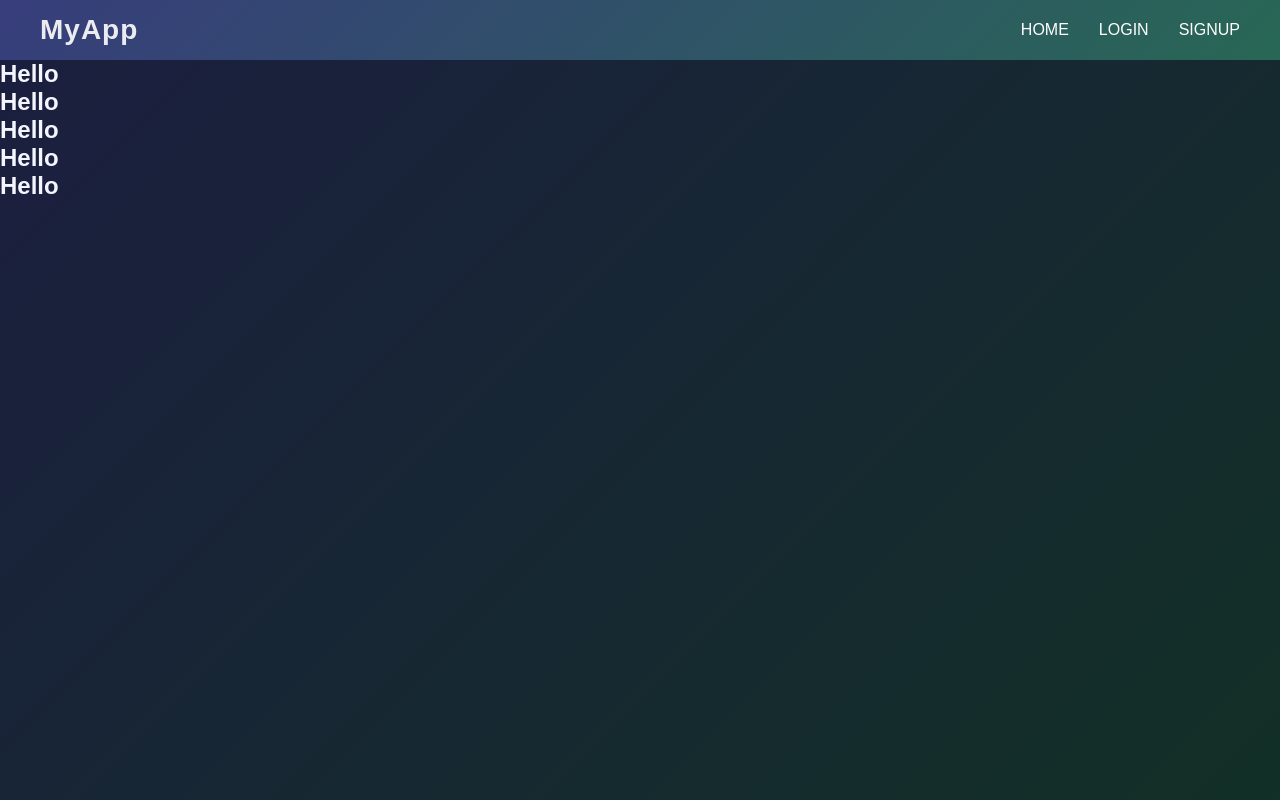
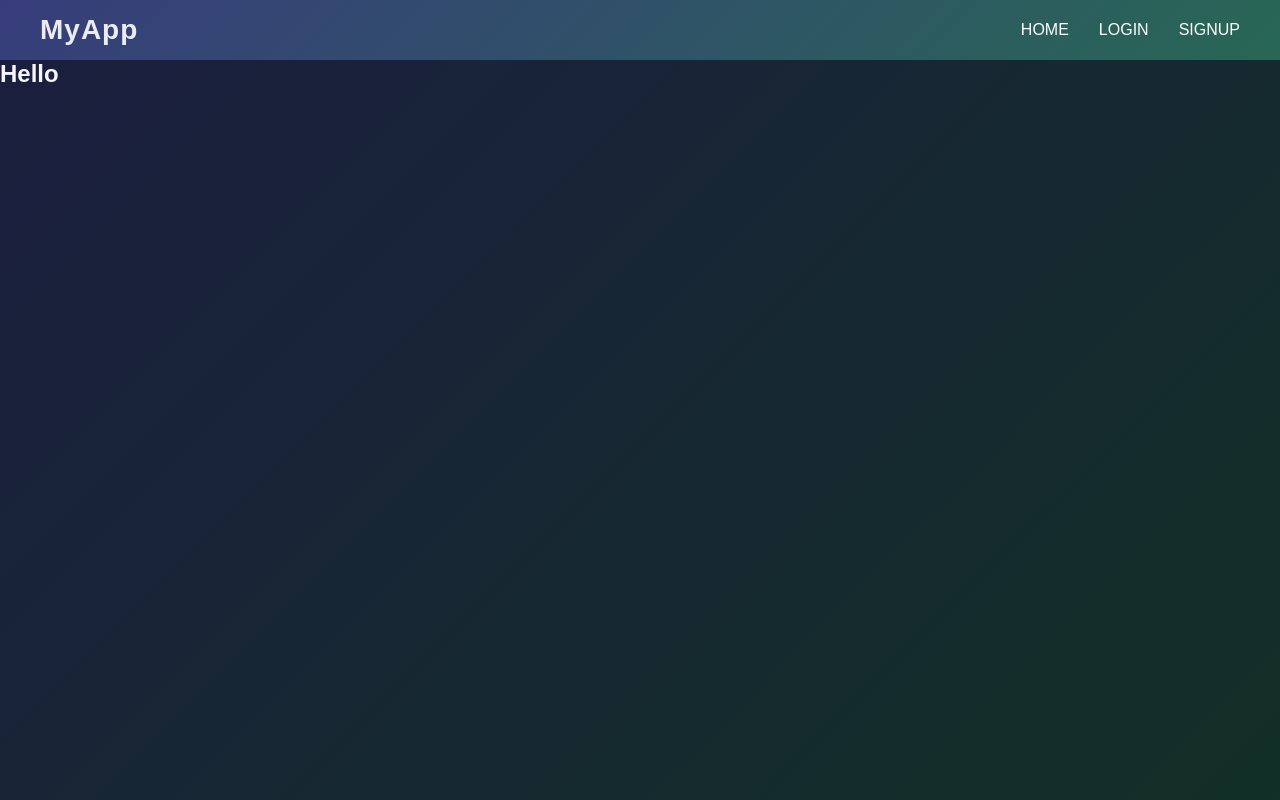
Before and after one commit to DhanushSaiCoder/OpenChat, a React (Create React App) app in the folder frontend/chat-app/: page / in a window 1280 px wide. Built offline with nearby package versions, Linux system fonts and the light colour scheme.

Commit message:
styling: g

```diff
--- a/frontend/chat-app/src/pages/Home.js
+++ b/frontend/chat-app/src/pages/Home.js
@@ -5,11 +5,6 @@ const Home = () => {
         <div className='home'>
             <div id='darker'>
                 <h2>Hello</h2>
-                <h2>Hello</h2>
-                <h2>Hello</h2>
-                <h2>Hello</h2>
-                <h2>Hello</h2>
-
             </div>
         </div >
     );
```
